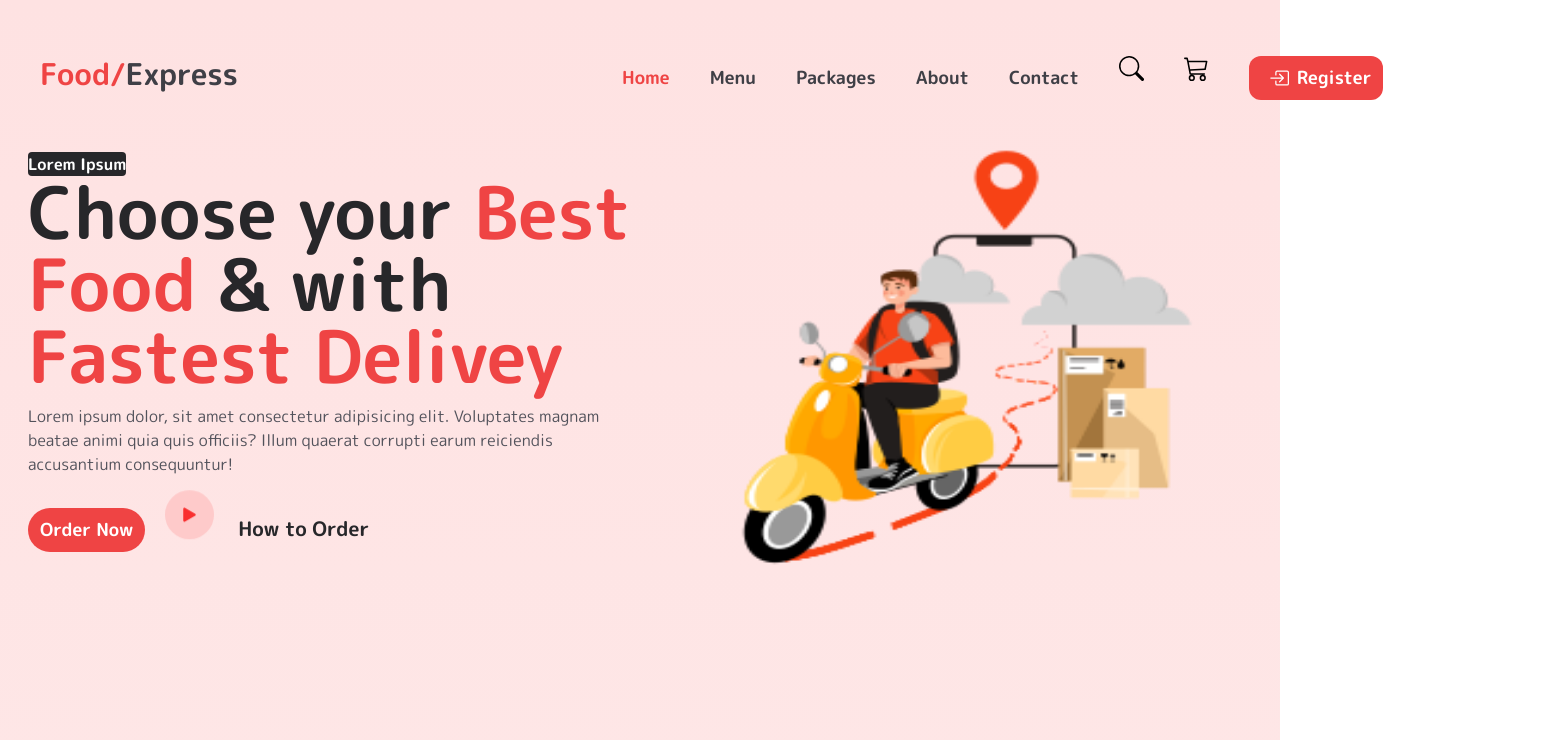
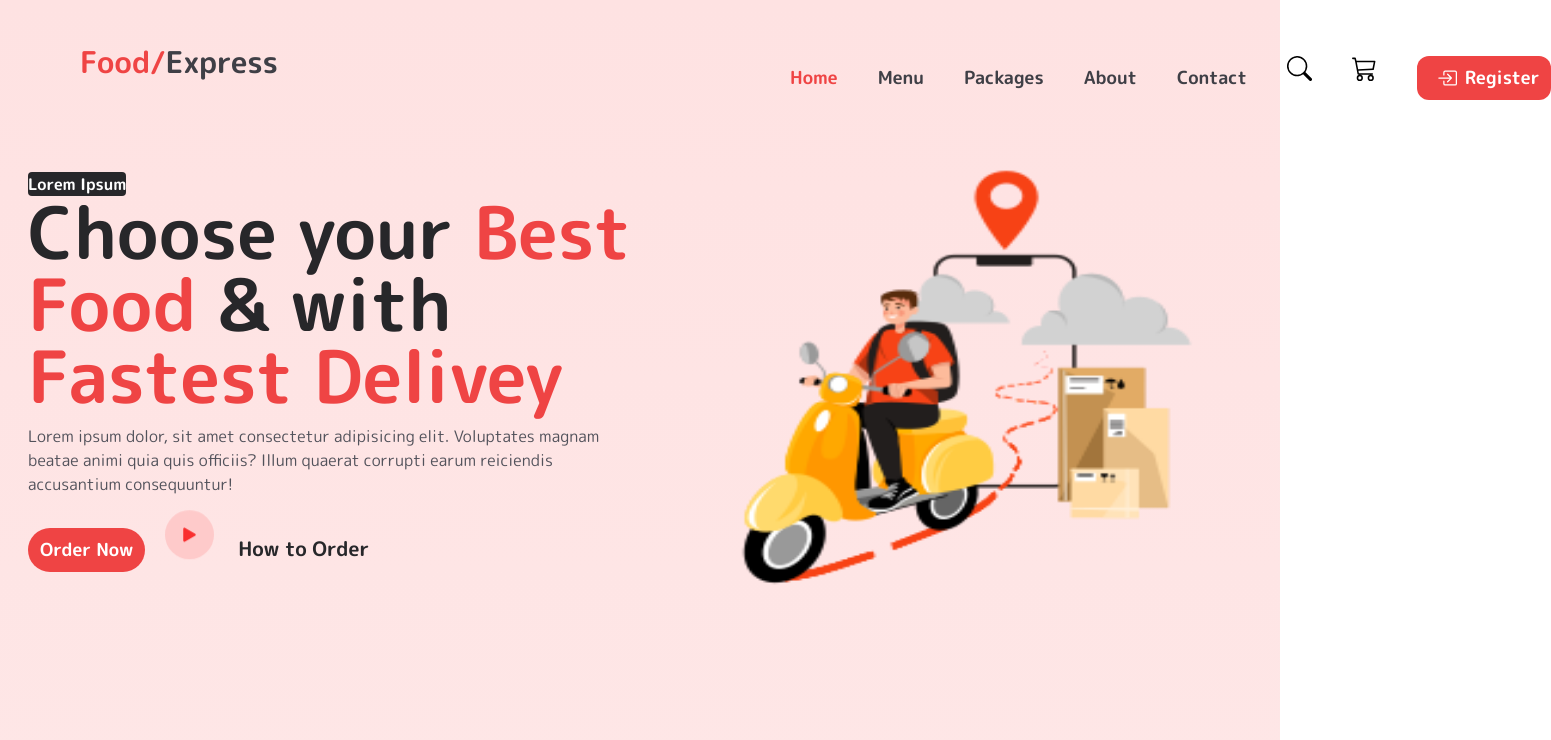
Before and after one commit to dickheadph/fexpress, a React (Create React App) app: page / in a window 1280 px wide. Shown: the top 740 px of the page, 1551 px wide, since content can reach past the window. Built offline with nearby package versions, Linux system fonts and the light colour scheme.

Commit message:
Update Navbar.jsx

```diff
--- a/src/Components/Navbar.jsx
+++ b/src/Components/Navbar.jsx
@@ -4,12 +4,12 @@ import SideBar from "./SideBar";
 
 function Navbar() {
   return (
-    <div className="pt-5">
-      <div className="flex max-w-screen-xl py-6 lg:space-x-[30%] mx-auto">
+    <div className="lg:py-5 pt-2 w-screen mx-auto">
+      <div className="flex my-6 lg:space-x-[40%]">
         {/* Logo image here
       <img src={logo} alt="" className="w-32 h-auto ml-10" />*/}
         <Link to={"/"}>
-          <h1 className="ml-10 font-bold text-3xl pt-3 text-red-500">
+          <h1 className="lg:ml-20 ml-8 font-bold lg:text-3xl text-xl text-red-500">
             Food/<span className="mt-3 text-zinc-700">Express</span>
           </h1>
         </Link>
@@ -98,7 +98,7 @@ function Navbar() {
             </button>
           </ul>
         </div>
-        {/* <SideBar /> */}
+        <SideBar />
       </div>
     </div>
   );
```
